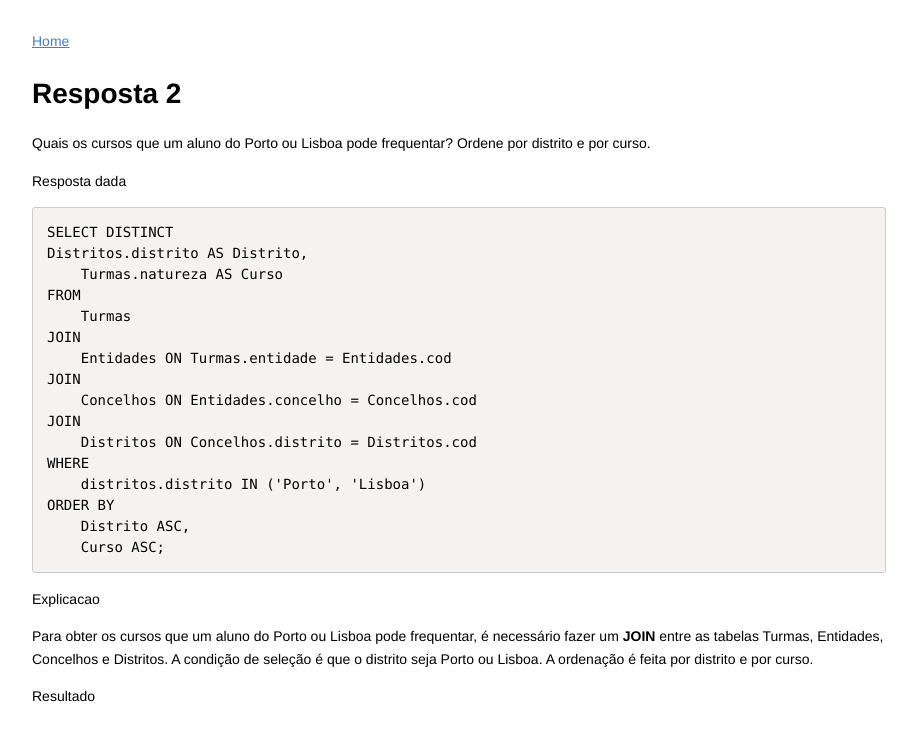
After one commit to damaral31/Portuguese-School-System-DB-Modeling, a Flask app: page /perguntas/02 in a window 1280 px wide. The commit adds this page. Shown: the top 741 px of the page, without its empty margins (181-1098 px from the left). Run offline with Flask 3, Linux system fonts and the light colour scheme; some libraries are stand-ins or nearby versions.

Commit message:
resposta 2

```diff
--- a/app/app.py
+++ b/app/app.py
@@ -74,3 +74,7 @@ def listar_concelhos():
             order by concelhos.cod
                              """).fetchall()
     return render_template('concelhos.html', concelhos=concelhos)
+
+@APP.route('/perguntas/02')
+def explicacao():
+    return render_template('Resposta_2.html')
--- /dev/null
+++ b/app/templates/Resposta_2.html
@@ -0,0 +1,37 @@
+{% extends 'base.html' %}
+
+{% block content %}
+
+<h1>Resposta 2</h1>
+
+<p>Quais os cursos  que um aluno do Porto ou Lisboa pode frequentar?
+     Ordene por distrito e por curso.</p>
+
+
+
+<p>Resposta dada</p>
+    <pre><code class="language-sql">SELECT DISTINCT
+Distritos.distrito AS Distrito,
+    Turmas.natureza AS Curso
+FROM
+    Turmas
+JOIN
+    Entidades ON Turmas.entidade = Entidades.cod
+JOIN
+    Concelhos ON Entidades.concelho = Concelhos.cod
+JOIN
+    Distritos ON Concelhos.distrito = Distritos.cod
+WHERE
+    distritos.distrito IN ('Porto', 'Lisboa')
+ORDER BY
+    Distrito ASC,
+    Curso ASC;
+</code></pre>
+<p> Explicacao</p>
+<p>Para obter os cursos que um aluno do Porto ou Lisboa pode frequentar,
+     é necessário fazer um <b>JOIN</b> entre as tabelas Turmas, Entidades, Concelhos e Distritos.
+     A condição de seleção é que o distrito seja Porto ou Lisboa. A ordenação é feita por distrito e por curso.</p>
+
+<p>Resultado</p>
+
+{% endblock %}
--- a/app/templates/index.html
+++ b/app/templates/index.html
@@ -41,4 +41,7 @@
 <p>
   <a href="/explicacao/Case_explicacao">Case </a>
 </p>
+<p>
+  <a href="/perguntas/02">Explicacao </a>
+</p>
 {% endblock %}
```
Also changed, not shown: app/templates/Resposta_3.html (added, +38 -0 lines).
